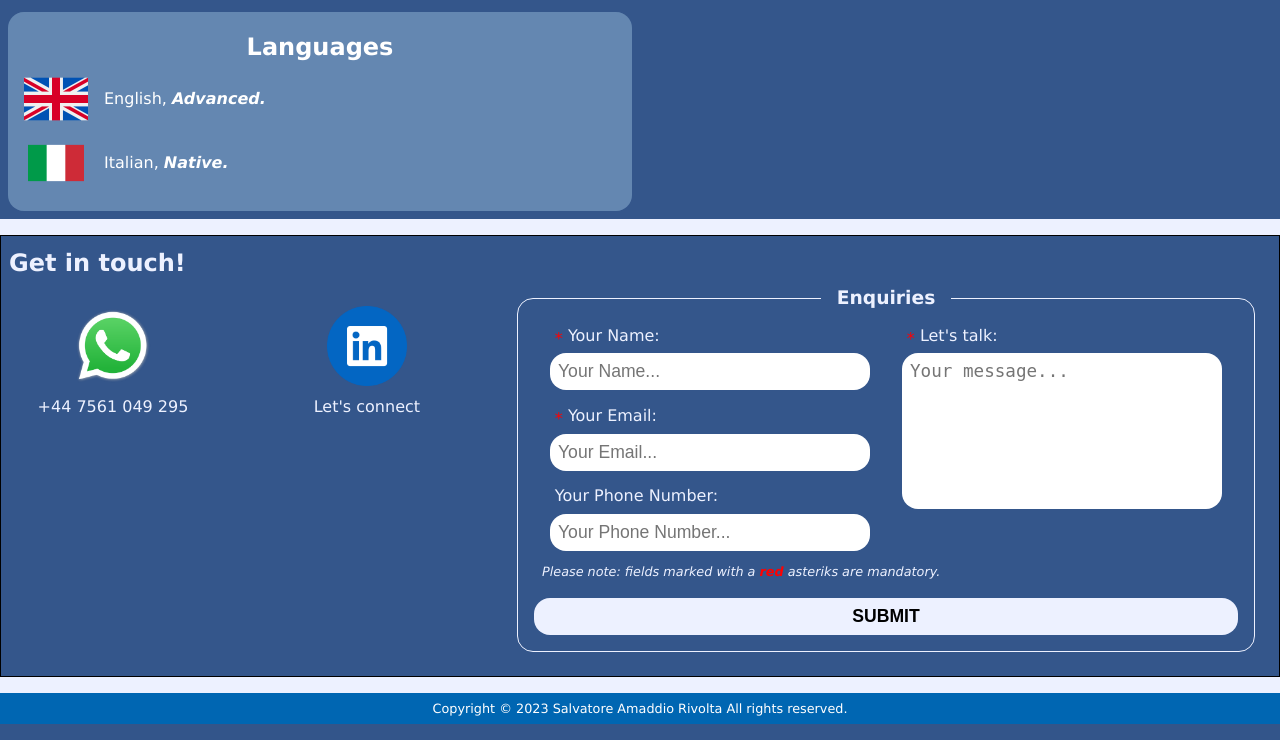
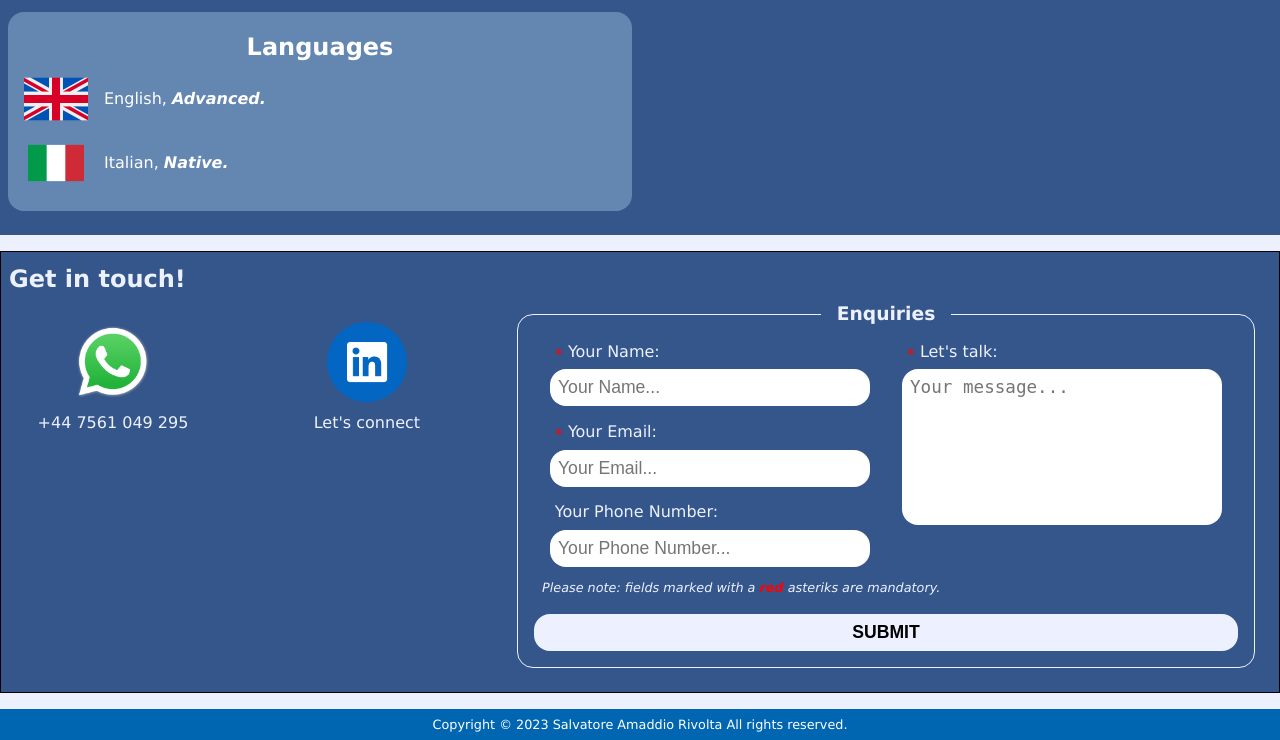
Before and after one commit to SalvatoreAmaddio/Portfolio, a PHP site: page /aboutme.html in a window 1280 px wide. Shown: the part 2224-2964 px from the top of the page. Run offline with PHP 8.4, Linux system fonts and the light colour scheme.

Commit message:
Update aboutme.css

```diff
--- a/css/aboutme.css
+++ b/css/aboutme.css
@@ -58,6 +58,7 @@ main .layerContent
     float: left;
     background-color: inherit;
     position: relative;
+    padding-bottom: 1rem;
     z-index: 2;
 }
 
```
